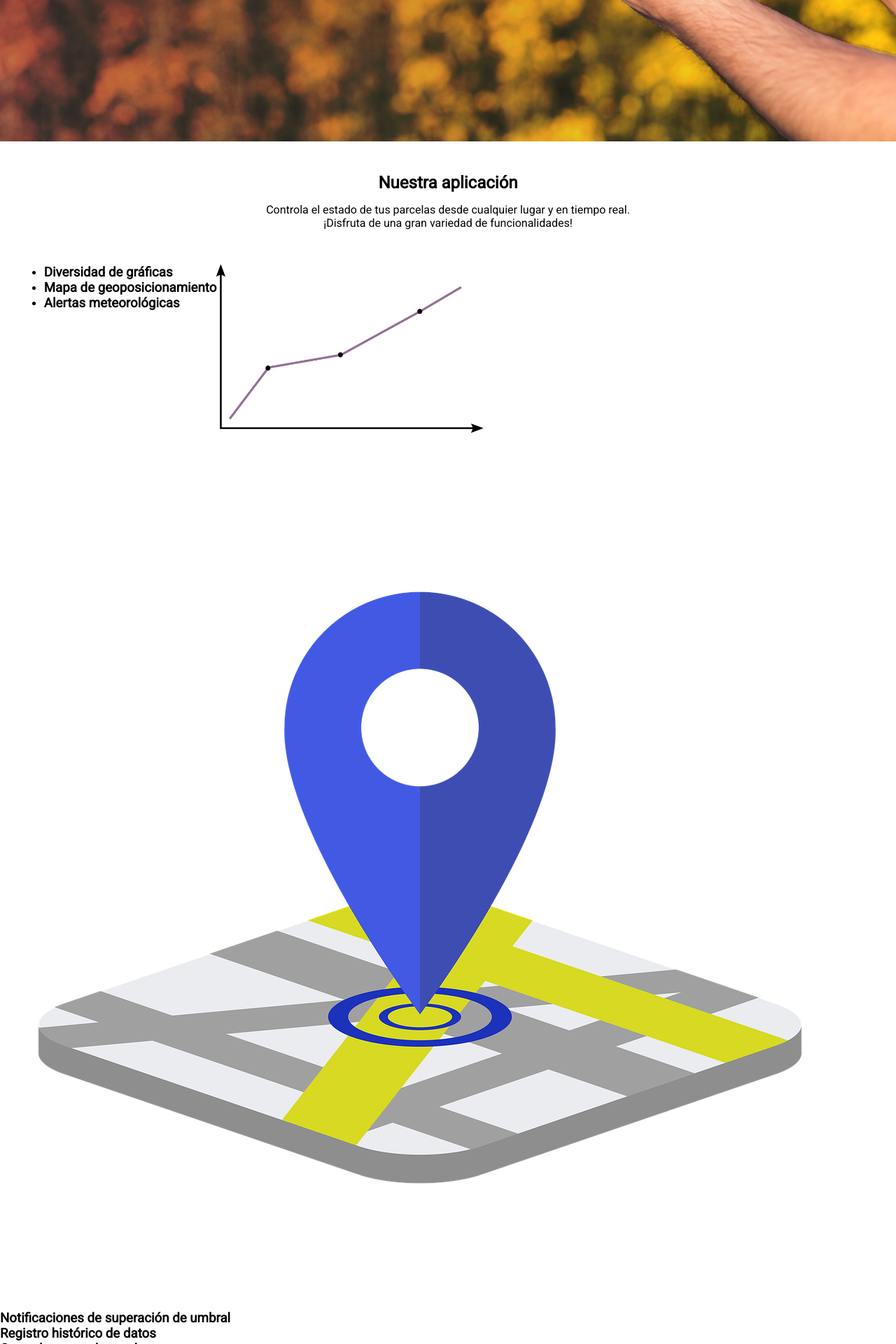
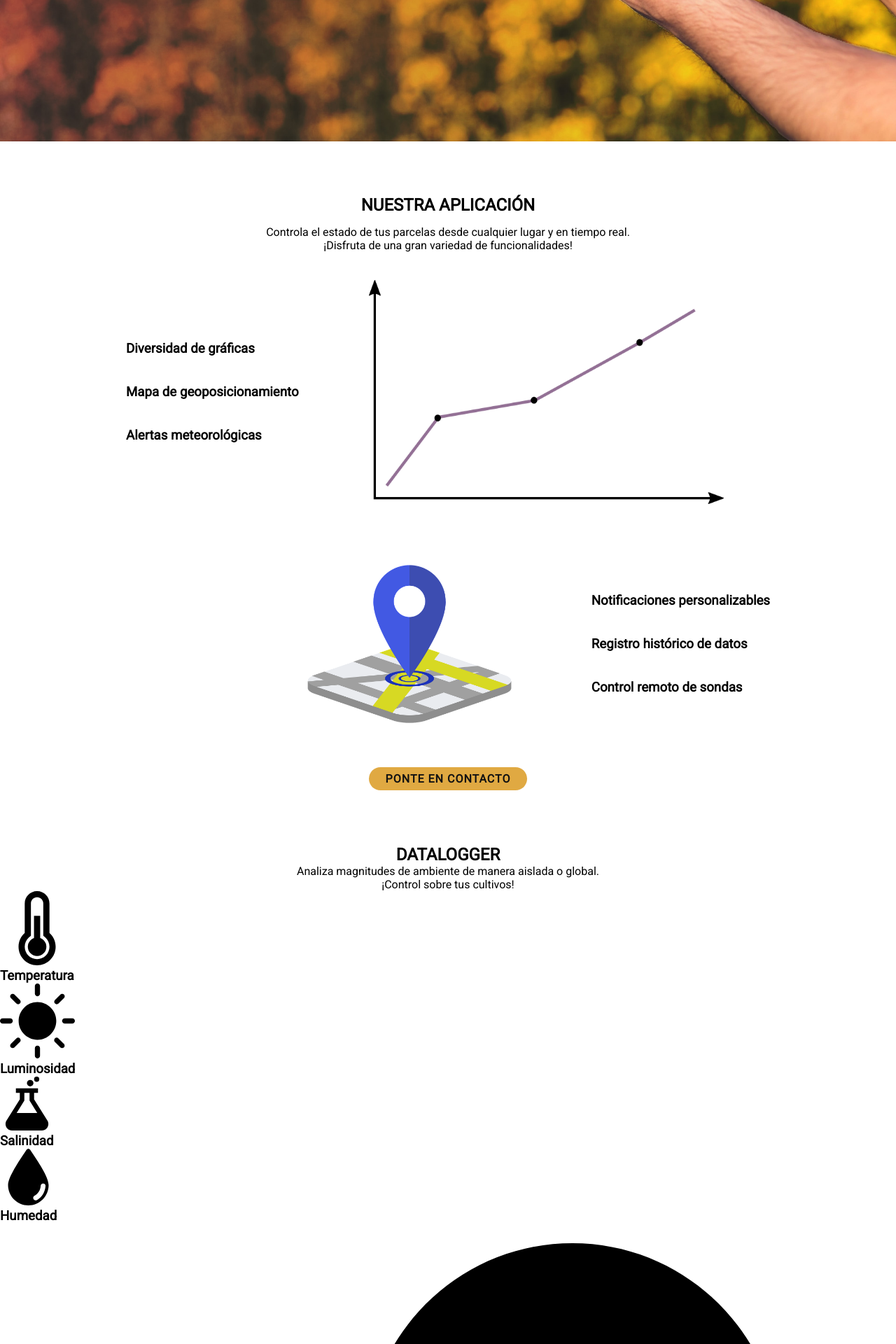
Before and after one commit to abidanBrito/PW-eHorta, a PHP site: page / in a window 1280 px wide; the page is wider, and only the part inside the window is pictured. Shown: the part 648-2568 px from the top of that part at 70% size. Run offline with PHP 8.4, Linux system fonts and the light colour scheme.

Commit message:
Finished services section

```diff
--- a/index.html
+++ b/index.html
@@ -66,12 +66,11 @@
     <!-- Provided services -->
     <main id="services">
         <article class="services-info">
-            <h2>Nuestra aplicación</h2>
+            <h2>NUESTRA APLICACIÓN</h2>
             <p>Controla el estado de tus parcelas desde cualquier lugar y en tiempo real.</p>
             <p>¡Disfruta de una gran variedad de funcionalidades!</p>
         </article>
-
-        <div id="services01">
+        <div id="services-01">
             <img src="img/grafica.png" alt="Imagen gráfica">
             <ul>
                 <li>
@@ -85,11 +84,10 @@
                 </li>
             </ul>
         </div>
-        <div id="services02">
-            <img src="img/geolocalization.png" alt="Imagen geolocalización">
+        <div id="services-02">
             <ul>
                 <li>
-                    <h3>Notificaciones de superación de umbral</h3>
+                    <h3>Notificaciones personalizables</h3>
                 </li>
                 <li>
                     <h3>Registro histórico de datos</h3>
@@ -98,37 +96,56 @@
                     <h3>Control remoto de sondas</h3>
                 </li>
             </ul>
+            <img src="img/geolocalization.png" alt="Imagen geolocalización">
         </div>
-        <a class="button" class="drop-shadow" href="src/app/contact.html">Ponte en contacto</a>
+        <a id="button-services" class="button" href="src/app/contact.html">Ponte en contacto</a>
     </main>
 
     <!-- Sensors (magnitudes) -->
-    <section id="service-details">
-        <h2>Datalogger y sensores</h2>
-
-
-        <p>Temperatura</p>
+    <section id="datalogger">
+        <article class="datalogger-info">
+            <h2>DATALOGGER</h2>
+            <p>Analiza magnitudes de ambiente de manera aislada o global.</p>
+            <p>¡Control sobre tus cultivos!</p>
+        </article>
+        <ul class="magnitudes-list">
+            <li>
                 <img src="img/datalogger/temperature.svg" alt="Icono temperatura">
-        <p>Luminosidad</p>
+                <h3>Temperatura</h3>
+            </li>
+            <li>
                 <img src="img/datalogger/luminosity.svg" alt="Icono luminosidad">
-        <p>Salinidad</p>
+                <h3>Luminosidad</h3>
+            </li>
+            <li>
                 <img src="img/datalogger/salinity.svg" alt="Icono salinidad">
-        <p>Humedad</p>
+                <h3>Salinidad</h3>
+            </li>
+            <li>
                 <img src="img/datalogger/humidity.svg" alt="Icono humedad">
-        <p>Precipitaciones</p>
+                <h3>Humedad</h3>
+            </li>
+        </ul>
+        <img class="hideout-images" src="img/ehorta_datalogger.png" alt="Foto datalogger">
+        <ul class="magnitudes-list-02">
+            <li>
+                <img src="img/datalogger/gps.svg" alt="Icono GPS">
+                <h3>Recibidor GPS</h3>
+            </li>
+            <li>
                 <img src="img/datalogger/rainfall.svg" alt="Icono precipitaciones">
-
-        <div id="datalogger_pic" class="hideout-images">
-            <img src="img/ehorta_datalogger.png" alt="Foto datalogger">
-        </div>
-
-        <p>Presión barométrica y altitud</p>
+                <h3>Precipitaciones</h3>
+            </li>
+            <li>
                 <img src="img/datalogger/barometric_pressure.svg" alt="Icono presión">
-        <p>Recibidor GPS</p>
-        <img src="img/datalogger/gps.svg" alt="Icono GPS">
-        <p>Sistema Antirrobo</p>
+                <h3>Presión barométrica y altitud</h3>
+            </li>
+            <li>
                 <img src="img/datalogger/antitheft.svg" alt="Icono antirrobo">
-        <a class="button" href="src/app/contact.html">Ponte en contacto</a>
+                <h3>Sistema Antirrobo</h3>
+            </li>
+        </ul>
+        <a id="button-datalogger" class="button" href="src/app/contact.html">Ponte en contacto</a>
     </section>
 
     <!-- Footer -->
--- a/src/app/css/landing_style.css
+++ b/src/app/css/landing_style.css
@@ -7,6 +7,8 @@
 /* -- SECTIONS -- */
 main,
 section {
+    display: flex;
+    flex-direction: column;
     margin-bottom: 30px;
 }
 
@@ -43,49 +45,97 @@ article {
     margin-bottom: 15px;
 }
 
-main {
+#services {
     display: flex;
     flex-direction: column;
+    margin-left: 10rem;
+    margin-right: 10rem;
 }
 
-.services-info {
+.services-info,
+.datalogger-info {
     display: inherit;
     flex-direction: column;
     align-items: center;
+    margin-top: 2rem;
 }
 
 .services-info h2 {
     margin: 15px;
 }
 
-#services01 {
+#services div {
     display: flex;
+    align-items: center;
     flex-direction: row-reverse;
-    justify-content: flex-start;
-    width: 50%;
-    margin: 50px;
-    height: 15rem;
-    text-decoration: none;
 }
 
-#services01 ul li {
-    text-decoration: none;
+#services-01 {
+    justify-content: flex-end;
+    height: 20rem;
+    margin-top: 40px;
 }
 
-#services01 img,
-#services02 img {
-    max-height: 100%;
-    height: auto;
+#services-02 {
+    justify-content: flex-start;
+    height: 20rem;
+    margin-top: 40px;
 }
+
+#services div ul li {
+    padding: 20px;
+    list-style: none;
+}
+
+#services-01 ul {
+    margin-right: 5rem;
+}
+
+#services-02 ul {
+    margin-left: 5rem;
+}
+
+#services div img {
+    max-height: 20rem;
+    width: auto;
+}
+
+#button-services,
+#button-datalogger {
+    display: inherit;
+    margin: 0 auto;
+    margin-top: 1rem;
+    margin-bottom: 1rem;
+}
+
+#datalogger {
+    display: flex;
+}
+
+.magnitudes-list {
+    display: inline-flex;
+    list-style: none;
+    flex-direction: column;
+    align-items: flex-start;
+}
+
+.magnitudes-list-02 {
+    display: inline-flex;
+    list-style: none;
+    flex-direction: column;
+    align-items: flex-end;
+}
+
+.hideout-images {
+    display: none;
+}
+
 
 /* -- FOOTER -- */
 .footer {
     width: 100%;
     height: 50px;
     background-color: rgb(80, 80, 80);
-    display: flex;
-    flex-direction: column;
-    justify-content: space-around;
     list-style: none;
     letter-spacing: 2px;
     color: #dddddd;
@@ -94,6 +144,7 @@ main {
 }
 
 .properties {
+    display: flex;
     justify-content: space-between;
 }
 
@@ -111,6 +162,8 @@ main {
     margin-right: 0.5rem;
 }
 
+/* -- MEDIA QUERYS -- */
+/* -- Mobile -- */
 @media (max-width: 48em) {
 
     .showcase h1 {
@@ -136,4 +189,9 @@ main {
     #footer-email {
         display: none;
     }
+
+    #services img {
+        display: none;
+    }
+
 }
```
Lines whose indentation alone changed are shown as unchanged.
